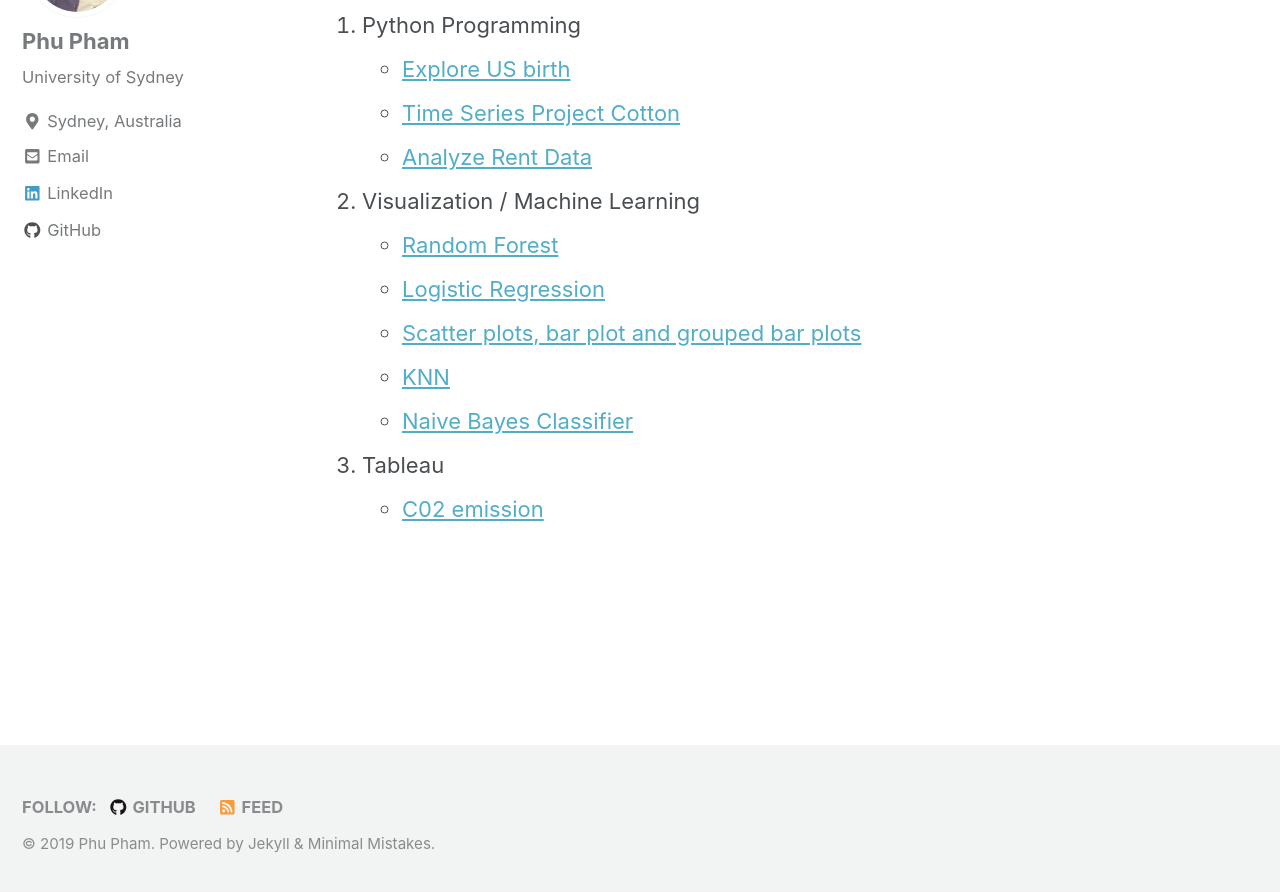
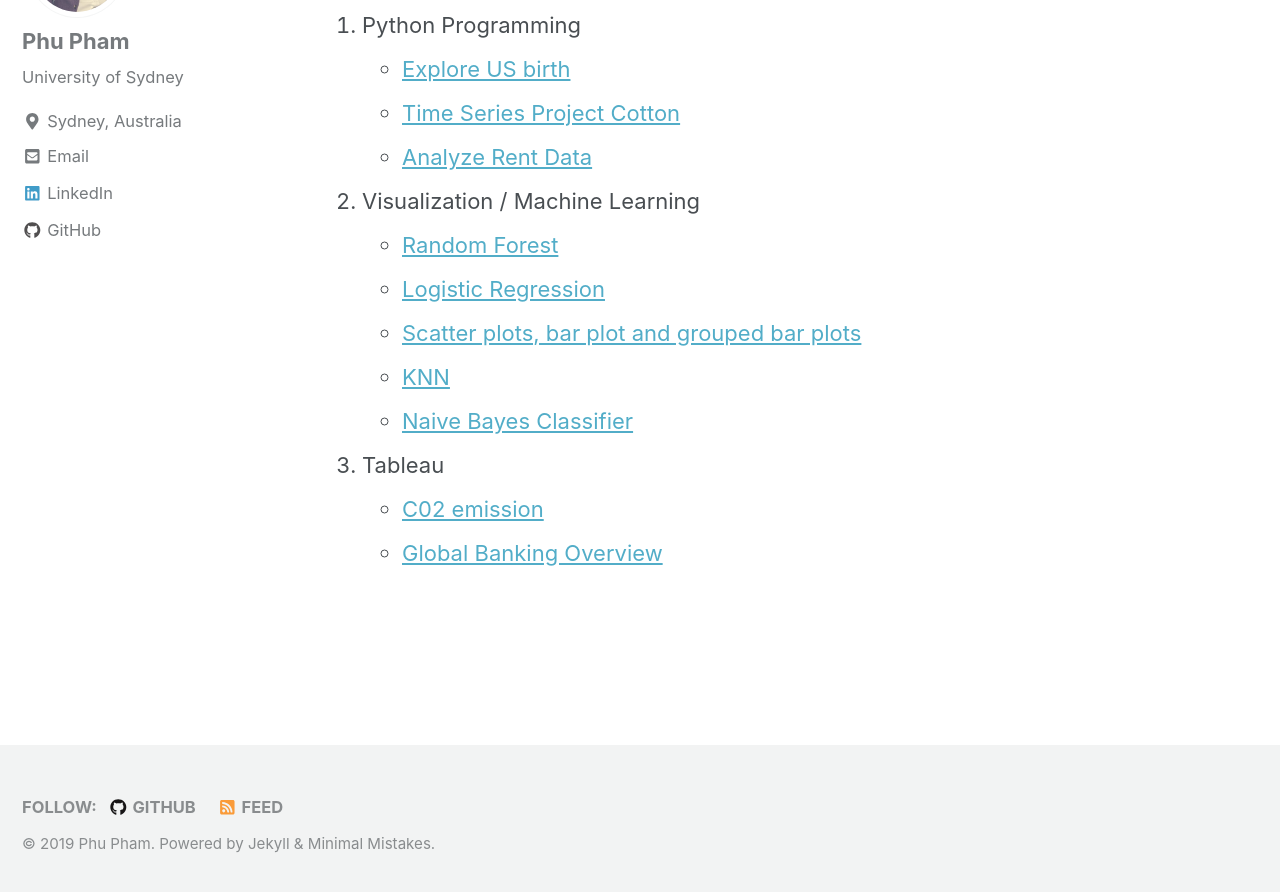
Before and after one commit to pphamnham/pphamnham.github.io, a Jekyll site: the page built from _pages/datascience.md, in a window 1280 px wide and 900 px high, scrolled down 564 px. Shown: the top 892 px of the window. Built offline with Jekyll 4.4.1, drawn with Linux system fonts in a browser that asks for light colours; nearby versions of some CDN libraries.

Commit message:
Update datascience.md

```diff
--- a/_pages/datascience.md
+++ b/_pages/datascience.md
@@ -20,3 +20,4 @@ Welcome to my data science projects
 * [Naive Bayes Classifier](https://github.com/pphamnham/Phu-MachineLearning/blob/master/NaivesBayes_final.ipynb)
 3. Tableau
 * [C02 emission](https://public.tableau.com/views/ExploratorydataanalysisworldC02emission_piechart/Dashboard1?:display_count=y&:origin=viz_share_link)
+* [Global Banking Overview](https://public.tableau.com/views/Globalbankinglandscape/Dashboard1?:display_count=y&:origin=viz_share_link)
```
